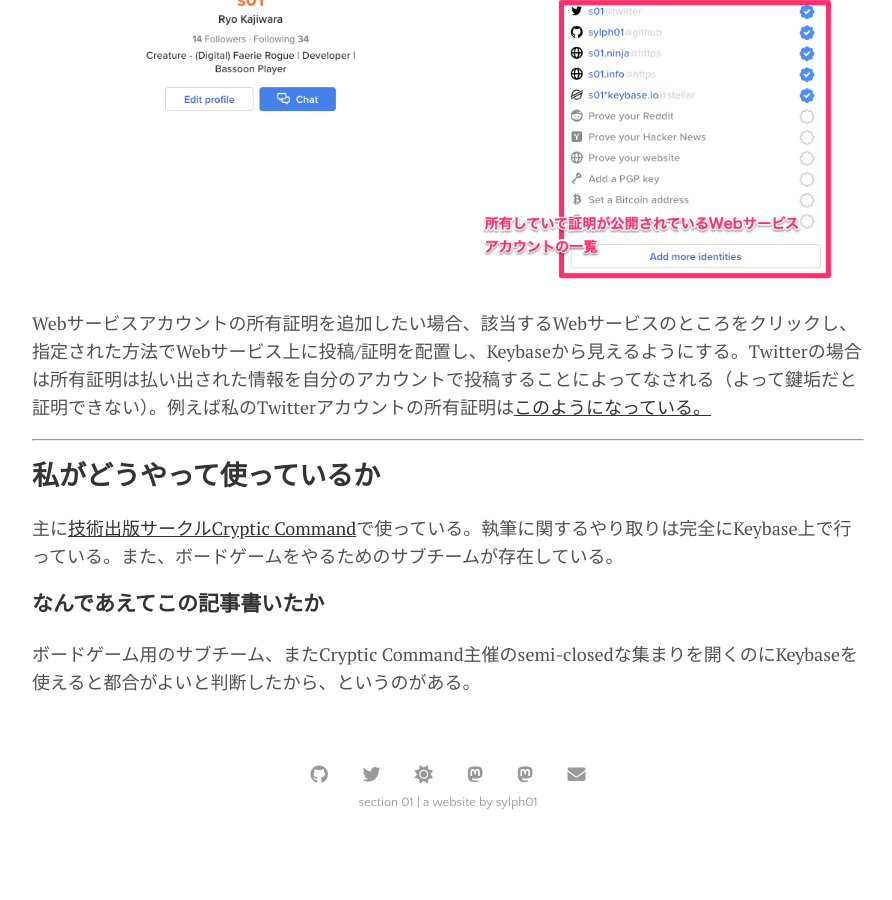
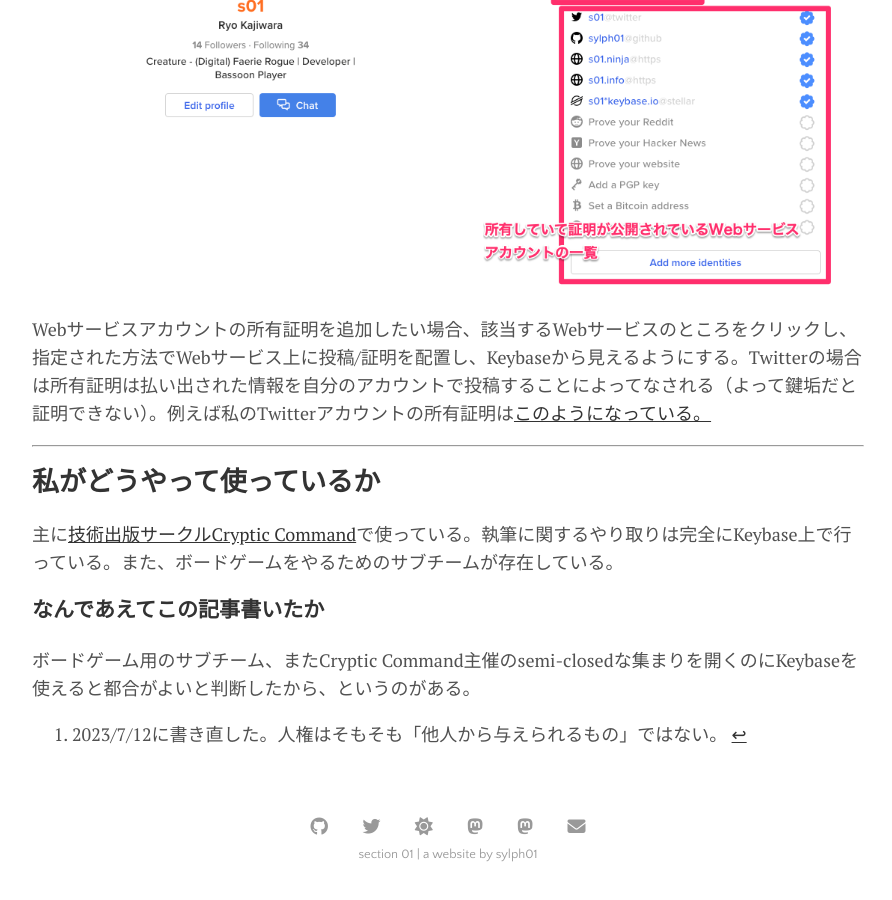
Before and after one commit to sylph01/sylph01.github.io, a Jekyll site: the page built from _posts/2020-05-31-how-to-keybase.md, in a window 1280 px wide and 900 px high, scrolled down 3366 px. Shown: the whole window, without its empty margins (192-1084 px from the left). Built offline with Jekyll 4.4.1, drawn with Linux system fonts in a browser that asks for light colours; before the commit the page ends 4214 px from its top, so only the background shows below that; some of the changed text lies outside the part shown.

Commit message:
human rights are not given by someone, it's "a given"

```diff
--- a/_posts/2020-05-31-how-to-keybase.md
+++ b/_posts/2020-05-31-how-to-keybase.md
@@ -24,7 +24,7 @@
 
 ### 暗号化？
 
-私的な通信の秘密は **我々に与えられた人権であり** 、それを適切に実現しているサービスを利用すべきであると考える。
+私的な通信の秘密は **我々の自然に持つ[^1]人権であり** 、それを適切に実現しているサービスを利用すべきであると考える。
 
 「こそこそしなきゃいけないことやってないんだったら暗号化しなくていいじゃん」、だって？通信の検閲が常態化している戦時下や独裁政権下に行きたいならばご勝手にどうぞ。
 
@@ -73,3 +73,5 @@
 ### なんであえてこの記事書いたか
 
 ボードゲーム用のサブチーム、またCryptic Command主催のsemi-closedな集まりを開くのにKeybaseを使えると都合がよいと判断したから、というのがある。
+
+[^1]: 2023/7/12に書き直した。人権はそもそも「他人から与えられるもの」ではない。
```
